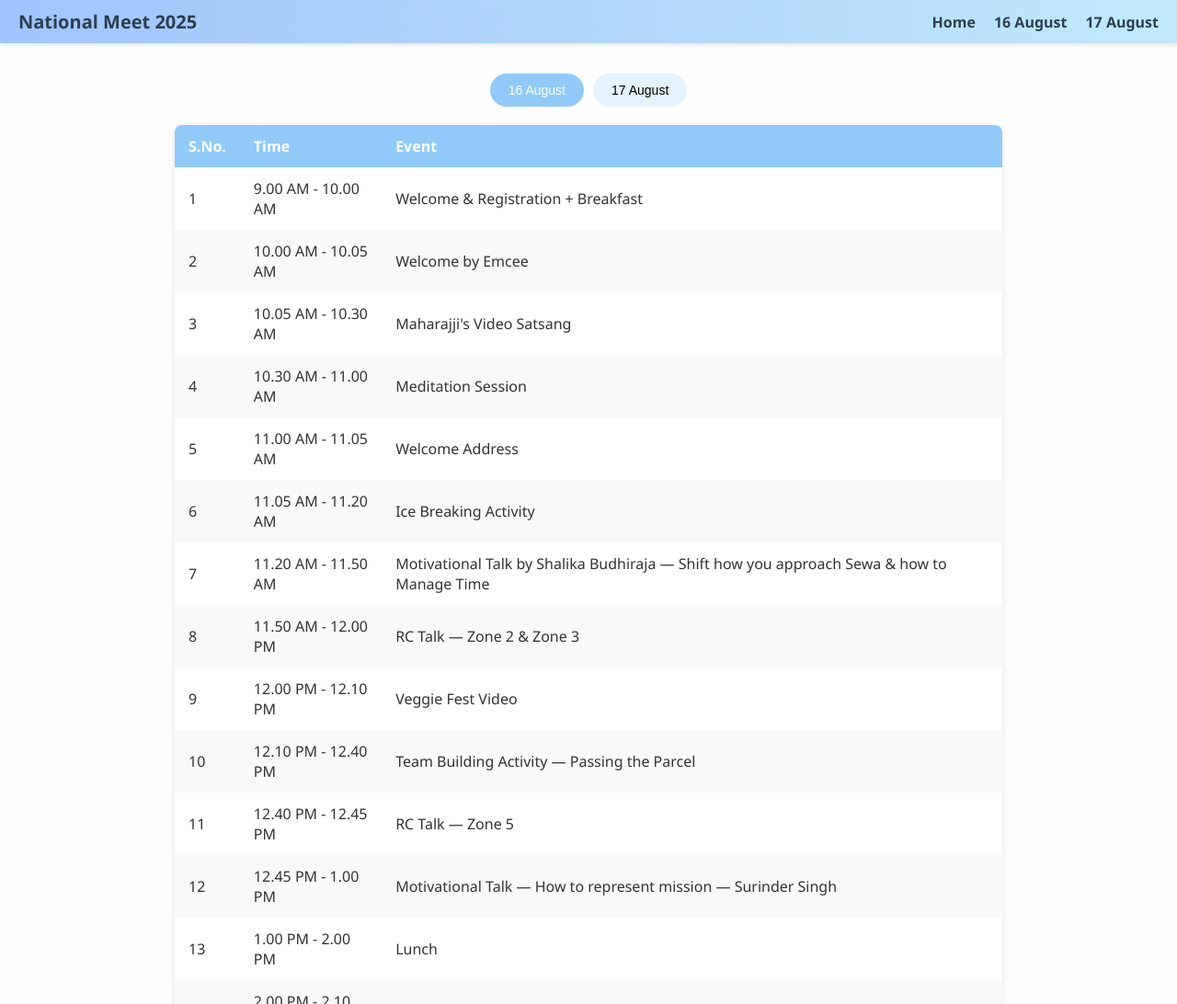
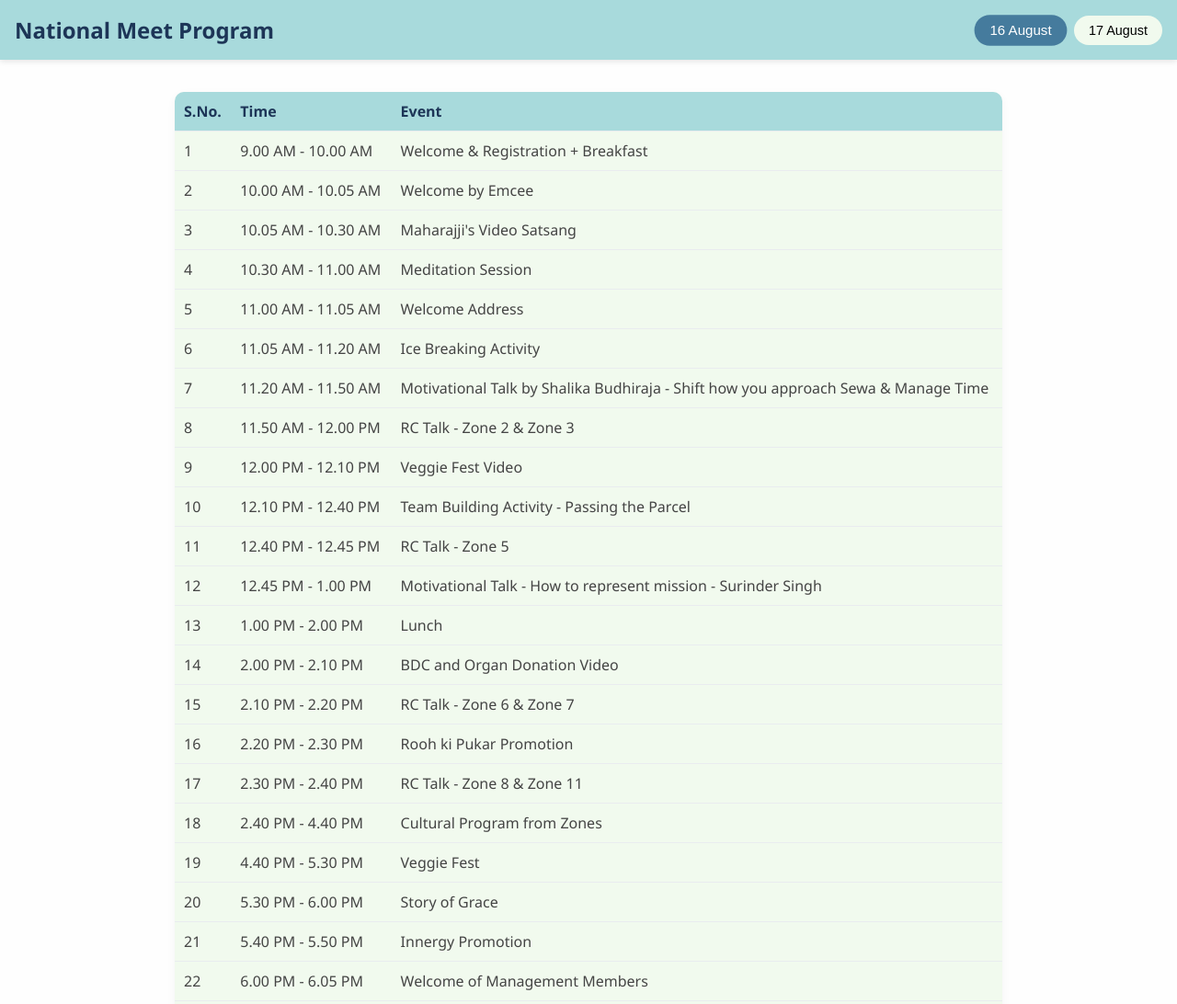
Before and after one commit to sandeepsharma93993/YA_National_Meet, a plain HTML site: page index.html in a window 1280 px wide. Shown: the top 1092 px of the page at 92% size. Drawn offline with Linux system fonts and the light colour scheme.

Commit message:
Update index.html

```diff
--- a/index.html
+++ b/index.html
@@ -2,157 +2,114 @@
 <html lang="en">
 <head>
 <meta charset="UTF-8">
-  <title>National Meet Program Sheet</title>
 <meta name="viewport" content="width=device-width, initial-scale=1.0">
+<title>National Meet Program</title>
 <style>
-    /* General Reset */
-    * {
-      margin: 0;
-      padding: 0;
-      box-sizing: border-box;
-    }
     body {
         font-family: 'Segoe UI', sans-serif;
+        margin: 0;
         background-color: #fefefe;
-      color: #333;
-      padding-top: 60px;
+        color: #444;
+        scroll-behavior: smooth;
     }
-
-    /* Navigation Bar */
     nav {
-      position: fixed;
-      top: 0;
-      left: 0;
-      width: 100%;
-      background: linear-gradient(90deg, #a1c4fd, #c2e9fb);
-      padding: 10px 20px;
-      box-shadow: 0 2px 5px rgba(0,0,0,0.1);
+        background-color: #a8dadc;
+        padding: 1rem;
         display: flex;
         justify-content: space-between;
         align-items: center;
-      z-index: 10;
+        position: sticky;
+        top: 0;
+        z-index: 100;
+        box-shadow: 0 2px 6px rgba(0,0,0,0.1);
     }
     nav h1 {
-      font-size: 20px;
-      color: #2c3e50;
+        margin: 0;
+        font-size: 1.5rem;
+        color: #1d3557;
     }
-    nav ul {
-      list-style: none;
-      display: flex;
-      gap: 20px;
-    }
-    nav ul li a {
-      text-decoration: none;
-      color: #2c3e50;
-      font-weight: bold;
-      transition: color 0.3s;
-    }
-    nav ul li a:hover {
-      color: #34495e;
-    }
-
-    /* Tabs */
     .tabs {
         display: flex;
-      justify-content: center;
-      margin: 20px 0;
+        gap: 10px;
     }
-    .tab-button {
-      background-color: #e3f2fd;
+    .tab-btn {
+        background-color: #f1faee;
         border: none;
-      padding: 10px 20px;
-      margin: 0 5px;
+        padding: 8px 16px;
         border-radius: 20px;
         cursor: pointer;
-      font-size: 14px;
-      transition: background 0.3s, color 0.3s;
+        font-size: 0.9rem;
+        transition: background-color 0.3s ease, transform 0.3s ease;
     }
-    .tab-button.active {
-      background-color: #90caf9;
+    .tab-btn.active {
+        background-color: #457b9d;
         color: white;
+        transform: scale(1.05);
     }
-    .tab-button:hover {
-      background-color: #bbdefb;
+    .container {
+        max-width: 900px;
+        margin: auto;
+        padding: 20px;
+        overflow: hidden;
     }
-
-    /* Tables */
     .tab-content {
         display: none;
-      max-width: 900px;
-      margin: auto;
+        animation: slideFade 0.6s ease forwards;
     }
     .tab-content.active {
         display: block;
-      animation: fadeIn 0.4s ease-in-out;
+    }
+    @keyframes slideFade {
+        from {
+            opacity: 0;
+            transform: translateX(30px);
+        }
+        to {
+            opacity: 1;
+            transform: translateX(0);
+        }
     }
     table {
         width: 100%;
         border-collapse: collapse;
-      margin-top: 10px;
-      background-color: white;
-      border-radius: 8px;
+        margin-top: 15px;
+        background-color: #f1faee;
+        border-radius: 10px;
         overflow: hidden;
-      box-shadow: 0 2px 8px rgba(0,0,0,0.1);
+        box-shadow: 0 3px 10px rgba(0,0,0,0.05);
     }
     th, td {
-      padding: 12px 15px;
+        padding: 10px;
+        border-bottom: 1px solid #e9ecef;
+    }
+    th {
+        background-color: #a8dadc;
+        color: #1d3557;
         text-align: left;
     }
-    th {
-      background-color: #90caf9;
-      color: white;
-    }
-    tr:nth-child(even) {
-      background-color: #f9f9f9;
-    }
     tr:hover {
-      background-color: #f1f8ff;
-    }
-
-    @keyframes fadeIn {
-      from {opacity: 0;}
-      to {opacity: 1;}
-    }
-
-    /* Responsive */
-    @media (max-width: 600px) {
-      nav h1 {
-        font-size: 16px;
-      }
-      .tab-button {
-        padding: 8px 15px;
-        font-size: 12px;
-      }
+        background-color: #e0f7fa;
+        transition: 0.3s ease;
     }
 </style>
 </head>
 <body>
 
-  <!-- Navigation Bar -->
 <nav>
-    <h1>National Meet 2025</h1>
-    <ul>
-      <li><a href="#">Home</a></li>
-      <li><a href="#aug16">16 August</a></li>
-      <li><a href="#aug17">17 August</a></li>
-    </ul>
+    <h1>National Meet Program</h1>
+    <div class="tabs">
+        <button class="tab-btn active" data-tab="day1">16 August</button>
+        <button class="tab-btn" data-tab="day2">17 August</button>
+    </div>
 </nav>
 
-  <!-- Tabs -->
-  <div class="tabs">
-    <button class="tab-button active" onclick="openTab('aug16')">16 August</button>
-    <button class="tab-button" onclick="openTab('aug17')">17 August</button>
-  </div>
+<div class="container">
 
-  <!-- 16 August Program -->
-  <div id="aug16" class="tab-content active">
+    <!-- Day 1 -->
+    <div id="day1" class="tab-content active">
         <table>
             <thead>
-        <tr>
-          <th>S.No.</th>
-          <th>Time</th>
-          <th>Event</th>
-        </tr>
+                <tr><th>S.No.</th><th>Time</th><th>Event</th></tr>
             </thead>
             <tbody>
                 <tr><td>1</td><td>9.00 AM - 10.00 AM</td><td>Welcome & Registration + Breakfast</td></tr>
@@ -161,63 +118,69 @@
                 <tr><td>4</td><td>10.30 AM - 11.00 AM</td><td>Meditation Session</td></tr>
                 <tr><td>5</td><td>11.00 AM - 11.05 AM</td><td>Welcome Address</td></tr>
                 <tr><td>6</td><td>11.05 AM - 11.20 AM</td><td>Ice Breaking Activity</td></tr>
-        <tr><td>7</td><td>11.20 AM - 11.50 AM</td><td>Motivational Talk by Shalika Budhiraja — Shift how you approach Sewa & how to Manage Time</td></tr>
-        <tr><td>8</td><td>11.50 AM - 12.00 PM</td><td>RC Talk — Zone 2 & Zone 3</td></tr>
+                <tr><td>7</td><td>11.20 AM - 11.50 AM</td><td>Motivational Talk by Shalika Budhiraja - Shift how you approach Sewa & Manage Time</td></tr>
+                <tr><td>8</td><td>11.50 AM - 12.00 PM</td><td>RC Talk - Zone 2 & Zone 3</td></tr>
                 <tr><td>9</td><td>12.00 PM - 12.10 PM</td><td>Veggie Fest Video</td></tr>
-        <tr><td>10</td><td>12.10 PM - 12.40 PM</td><td>Team Building Activity — Passing the Parcel</td></tr>
-        <tr><td>11</td><td>12.40 PM - 12.45 PM</td><td>RC Talk — Zone 5</td></tr>
-        <tr><td>12</td><td>12.45 PM - 1.00 PM</td><td>Motivational Talk — How to represent mission — Surinder Singh</td></tr>
+                <tr><td>10</td><td>12.10 PM - 12.40 PM</td><td>Team Building Activity - Passing the Parcel</td></tr>
+                <tr><td>11</td><td>12.40 PM - 12.45 PM</td><td>RC Talk - Zone 5</td></tr>
+                <tr><td>12</td><td>12.45 PM - 1.00 PM</td><td>Motivational Talk - How to represent mission - Surinder Singh</td></tr>
                 <tr><td>13</td><td>1.00 PM - 2.00 PM</td><td>Lunch</td></tr>
                 <tr><td>14</td><td>2.00 PM - 2.10 PM</td><td>BDC and Organ Donation Video</td></tr>
-        <tr><td>15</td><td>2.10 PM - 2.20 PM</td><td>RC Talk — Zone 6 & Zone 7</td></tr>
+                <tr><td>15</td><td>2.10 PM - 2.20 PM</td><td>RC Talk - Zone 6 & Zone 7</td></tr>
                 <tr><td>16</td><td>2.20 PM - 2.30 PM</td><td>Rooh ki Pukar Promotion</td></tr>
-        <tr><td>17</td><td>2.30 PM - 2.40 PM</td><td>RC Talk — Zone 8 & Zone 11</td></tr>
+                <tr><td>17</td><td>2.30 PM - 2.40 PM</td><td>RC Talk - Zone 8 & Zone 11</td></tr>
                 <tr><td>18</td><td>2.40 PM - 4.40 PM</td><td>Cultural Program from Zones</td></tr>
                 <tr><td>19</td><td>4.40 PM - 5.30 PM</td><td>Veggie Fest</td></tr>
                 <tr><td>20</td><td>5.30 PM - 6.00 PM</td><td>Story of Grace</td></tr>
                 <tr><td>21</td><td>5.40 PM - 5.50 PM</td><td>Innergy Promotion</td></tr>
-        <tr><td>22</td><td>6.00 PM - 6.05 PM</td><td>Welcome of Management Members — G.S. Grover Uncle Ji, Shree Ashwani Sachdeva Uncle Ji and other mgt members</td></tr>
+                <tr><td>22</td><td>6.00 PM - 6.05 PM</td><td>Welcome of Management Members</td></tr>
                 <tr><td>23</td><td>6.05 PM - 6.20 PM</td><td>Presentation Video of Zone Visit</td></tr>
                 <tr><td>24</td><td>6.20 PM - 6.40 PM</td><td>Encouraging words by GS Grover Uncle Ji</td></tr>
-        <tr><td>25</td><td>6.40 PM - 7.00 PM</td><td>Encouraging words by Ashwani Sachdeva Uncle Ji</td></tr>
-        <tr><td>26</td><td>7.00 PM - 7.05 PM</td><td>Vote of Thanks to Management Members — G.S. Grover Uncle Ji, Shree Ashwani Sachdeva Uncle Ji and other mgt members</td></tr>
+                <tr><td>25</td><td>6.40 PM - 7.00 PM</td><td>Encouraging words by Ashwami Sachdeva Uncle Ji</td></tr>
+                <tr><td>26</td><td>7.00 PM - 7.05 PM</td><td>Vote of Thanks to Management Members</td></tr>
                 <tr><td>27</td><td>7.05 PM - 7.15 PM</td><td>Group Photograph</td></tr>
                 <tr><td>28</td><td>7.15 PM Onwards</td><td>Dinner</td></tr>
             </tbody>
         </table>
     </div>
 
-  <!-- 17 August Program -->
-  <div id="aug17" class="tab-content">
+    <!-- Day 2 -->
+    <div id="day2" class="tab-content">
         <table>
             <thead>
-        <tr>
-          <th>S.No.</th>
-          <th>Time</th>
-          <th>Event</th>
-        </tr>
+                <tr><th>S.No.</th><th>Time</th><th>Event</th></tr>
             </thead>
             <tbody>
                 <tr><td>1</td><td>7.00 AM - 8.00 AM</td><td>Meditation Session in Sawan Ashram</td></tr>
                 <tr><td>2</td><td>8.00 AM - 9.00 AM</td><td>Breakfast</td></tr>
                 <tr><td>3</td><td>9.00 AM</td><td>Departure from Sawan Ashram</td></tr>
                 <tr><td>4</td><td>10.30 AM - 11.00 AM</td><td>Satsang & Meditation</td></tr>
-        <tr><td>5</td><td>11.00 AM - 11.30 AM</td><td>Address by National Council + Address by NFCs</td></tr>
+                <tr><td>5</td><td>11.00 AM - 11.30 PM</td><td>Address by National Council + NFCs</td></tr>
                 <tr><td>6</td><td>11.30 AM - 12.30 PM</td><td>Sant Darshan Singh Ji Dham Sewa Area Visit</td></tr>
-        <tr><td>7</td><td>12.30 PM - 1.00 PM</td><td>September Program Planning of Sewa Areas — Group Discussion with NFCs & Zone FCs</td></tr>
-        <tr><td>8</td><td>1.00 PM - 1.30 PM</td><td>Meeting with NFCs, FCs, SC, and CC with Shivani, Rachneet & Shalini Di</td></tr>
+                <tr><td>7</td><td>12.30 PM - 1.00 PM</td><td>September Program Planning - Group Discussion</td></tr>
+                <tr><td>8</td><td>1.00 PM - 1.30 PM</td><td>Meeting with NFCs, FCs, SC, CC with Shivani, Rachneet & Shalini Di</td></tr>
                 <tr><td>9</td><td>1.30 PM onwards</td><td>Lunch</td></tr>
             </tbody>
         </table>
     </div>
 
+</div>
+
 <script>
-    function openTab(tabId) {
-      document.querySelectorAll('.tab-content').forEach(tab => tab.classList.remove('active'));
-      document.querySelectorAll('.tab-button').forEach(btn => btn.classList.remove('active'));
-      document.getElementById(tabId).classList.add('active');
-      event.target.classList.add('active');
-    }
+    const tabButtons = document.querySelectorAll('.tab-btn');
+    const tabContents = document.querySelectorAll('.tab-content');
+
+    tabButtons.forEach(btn => {
+        btn.addEventListener('click', () => {
+            tabButtons.forEach(b => b.classList.remove('active'));
+            btn.classList.add('active');
+            const target = btn.dataset.tab;
+            tabContents.forEach(c => {
+                c.classList.remove('active');
+                if (c.id === target) c.classList.add('active');
+            });
+        });
+    });
 </script>
 
 </body>
```
Lines whose indentation alone changed are shown as unchanged.
